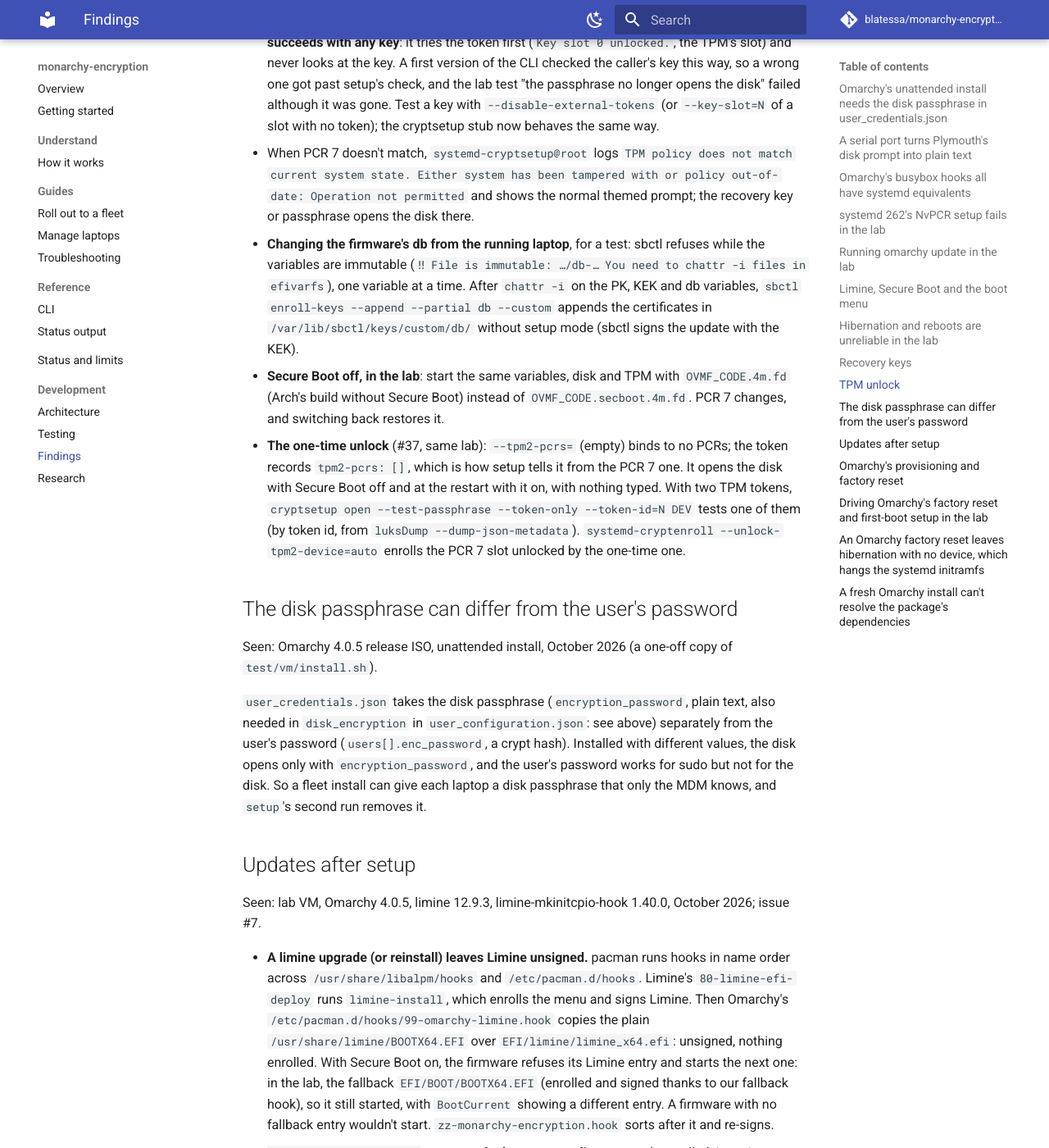
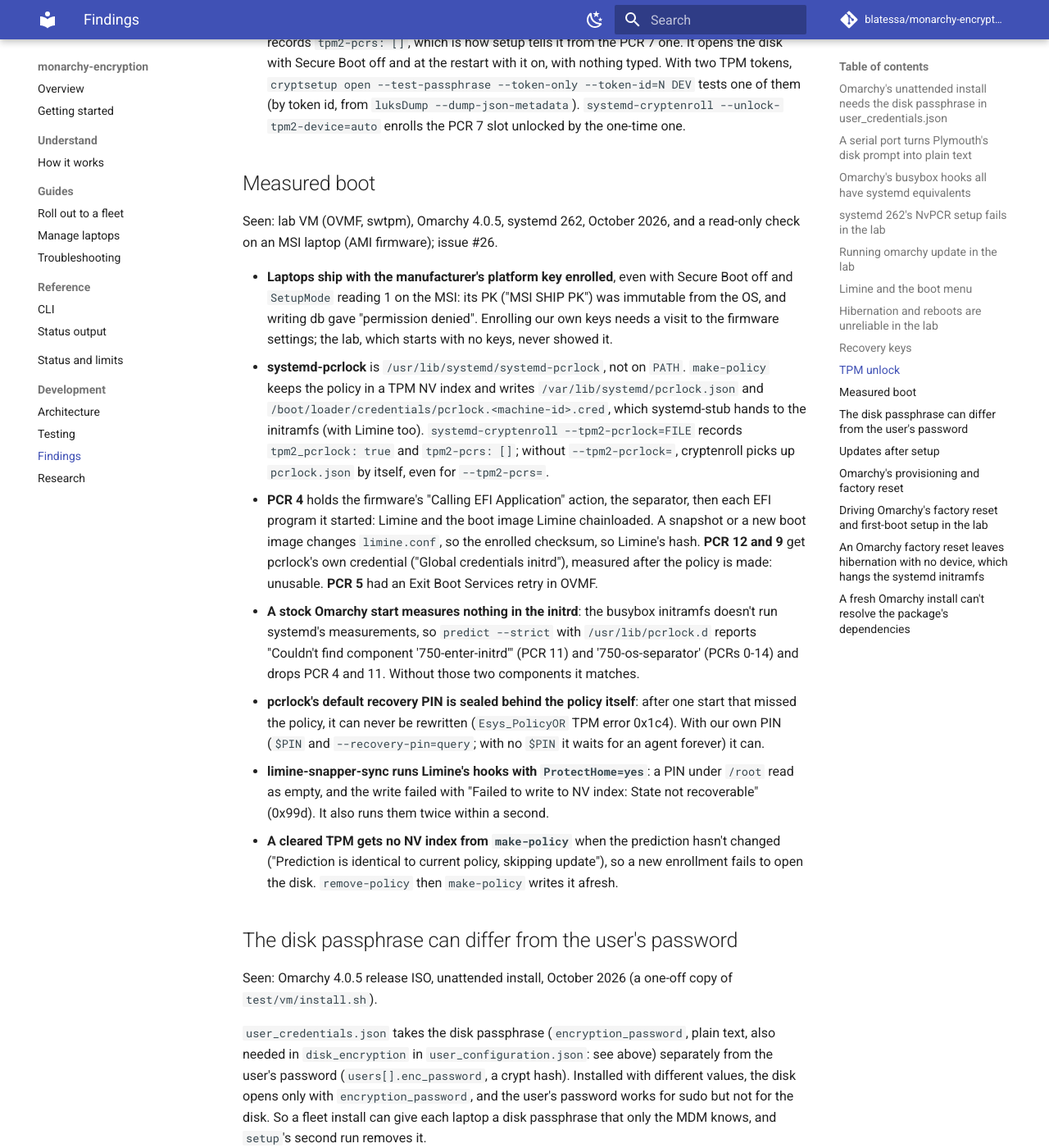
Before and after one commit to blatessa/monarchy-encryption, an MkDocs documentation site: the page built from docs/dev/findings.md, in a window 1280 px wide and 1400 px high, scrolled down 4622 px. Shown: the whole window at 82% size. Built offline with MkDocs 1.6.1 and Material for MkDocs 9.7.7, drawn with Linux system fonts in a browser that asks for light colours; comment, search, counter and statistics services are not loaded; some of the changed text lies outside the part shown.

Commit message:
setup goes ahead after an update; lab suites and docs for measured boot
The check before setup predicted from the files on the ESP, so it refused
whenever they changed since the start: after omarchy update, or right
after Omarchy's first-boot setup (found by e2e-provisioning and
e2e-release). When the prediction fails, the firmware's record is now
checked by kind instead: every PCR 4 and 11 record must be a component
pcrlock knows, a program the firmware started, or a boot image section,
which the files describe at the restart.

Lab: e2e-boot replaces e2e-secureboot (a plain Limine gets the prompt,
snapshots, a changed menu); e2e-tpm, -recoverykey and -initramfs get
their disk prompt from a cleared TPM. Docs describe measured boot.

Co-Authored-By: Claude Opus 5.5 <noreply@anthropic.com>

```diff
--- a/docs/dev/findings.md
+++ b/docs/dev/findings.md
@@ -54,12 +54,10 @@ over ssh needs `OMARCHY_PATH=/usr/share/omarchy` (the desktop session sets it),
 Omarchy's sudoers files, and `Defaults verifypw=any` (its stay-awake step runs `sudo -v`). Even with `-y`, it then
 waits at the orphan-packages step; packages, migrations and post-update hooks have run by then.
 
-## Limine, Secure Boot and the boot menu
+## Limine and the boot menu
 
-Seen: Omarchy 4.0.5, limine 12.9.3, limine-mkinitcpio-hook 1.40.0, sbctl 0.18, in the lab; issue #4.
+Seen: Omarchy 4.0.5, limine 12.9.3, limine-mkinitcpio-hook 1.40.0, in the lab; issue #4.
 
-- Limine's tools sign with sbctl once `sbctl setup --print-state --json` says `"installed": true`, which is true once
-  `sbctl create-keys` has run. Before that the output is empty and nothing is signed.
 - `ENABLE_ENROLL_LIMINE_CONFIG` is read only from `/etc/default/limine`. `limine-common-functions` clears it after
   loading the drop-ins. The enrolled checksum is the BLAKE2B of `limine.conf`, stored in the binary as hex text, so
   `grep -aF "$(b2sum limine.conf | cut -d' ' -f1)" limine_x64.efi` tells whether the current menu is the enrolled one.
@@ -72,18 +70,11 @@ Seen: Omarchy 4.0.5, limine 12.9.3, limine-mkinitcpio-hook 1.40.0, sbctl 0.18, i
 - Omarchy's `limine.conf` has `hash_mismatch_panic: no`, but once the config is enrolled Limine enforces the hashes
   anyway: a boot image whose BLAKE2B doesn't match its `path: …#hash` gives `PANIC: Blake2b hash for URI … does not
   match!`, System halted.
-- Snapshot boot entries start a copy of the boot image from when the snapshot was taken
-  (`<esp>/<machine-id>/limine_history/…efi_sha256_…`), pinned by hash both in `limine.conf` and in
-  limine-snapper-sync's `snapshots.json`, which it regenerates the entries from. A copy from before Secure Boot is
-  unsigned: the firmware refuses it (`PANIC: efi: LoadImage failure (0x800000000000000F)`). Signing it changes its
-  hash, and Limine refuses that instead. `sbctl verify` lists these files although their names don't end in `.efi`.
-  Snapshots taken after the keys exist copy the signed image and start fine.
-- The firmware variables (SecureBoot, SetupMode, PK, KEK) are world-readable. sbctl's keys
-  (`/var/lib/sbctl/keys/*/*.pem`) and the ESP (FAT, `umask=0077`) are root-only. `sbctl list-enrolled-keys` names keys
-  only by subject, and sbctl's platform key is always "Platform Key", so whether the firmware's PK is this laptop's is
-  answered by finding the DER of `PK.pem` in the PK variable.
-- An unsigned EFI program set as `BootNext`: OVMF logs `Access Denied -- rejected probably by Secure Boot`, clears
-  BootNext and starts the next entry (Limine).
+- Snapshot boot entries start the boot image as it was when the snapshot was taken, pinned by hash both in
+  `limine.conf` and in limine-snapper-sync's `snapshots.json`. While it's the current one, the entry uses the same file
+  (`EFI/Linux/…`) with the snapshot's command line from the menu; once a new boot image is built, the old one is kept
+  as a copy (`<esp>/<machine-id>/limine_history/…efi_sha256_…`).
+- The ESP (FAT, `umask=0077`) is root-only.
 
 ## Hibernation and reboots are unreliable in the lab
 
@@ -126,7 +117,7 @@ Seen: lab VM, Omarchy 4.0.5, systemd 262, cryptsetup 2.8, October 2026; issue #6
 
 ## TPM unlock
 
-Seen: lab VM (swtpm), Omarchy 4.0.5, systemd 262, sbctl 0.18, October 2026; issue #5.
+Seen: lab VM (swtpm), Omarchy 4.0.5, systemd 262, October 2026; issue #5 (then bound to PCR 7; see "Measured boot").
 
 - `systemd-cryptenroll --unlock-key-file=/dev/stdin --tpm2-device=auto --tpm2-pcrs=7` enrolls in a few seconds and
   prints `New TPM2 token enrolled as key slot N.` The token (`systemd-tpm2`) records `tpm2-pcrs: [7]` and the bank.
@@ -142,17 +133,41 @@ Seen: lab VM (swtpm), Omarchy 4.0.5, systemd 262, sbctl 0.18, October 2026; issu
 - When PCR 7 doesn't match, `systemd-cryptsetup@root` logs `TPM policy does not match current system state. Either
   system has been tampered with or policy out-of-date: Operation not permitted` and shows the normal themed prompt; the
   recovery key or passphrase opens the disk there.
-- **Changing the firmware's db from the running laptop**, for a test: sbctl refuses while the variables are immutable
-  (`‼ File is immutable: …/db-…  You need to chattr -i files in efivarfs`), one variable at a time. After
-  `chattr -i` on the PK, KEK and db variables, `sbctl enroll-keys --append --partial db --custom` appends the
-  certificates in `/var/lib/sbctl/keys/custom/db/` without setup mode (sbctl signs the update with the KEK).
-- **Secure Boot off, in the lab**: start the same variables, disk and TPM with `OVMF_CODE.4m.fd` (Arch's build
-  without Secure Boot) instead of `OVMF_CODE.secboot.4m.fd`. PCR 7 changes, and switching back restores it.
 - **The one-time unlock** (#37, same lab): `--tpm2-pcrs=` (empty) binds to no PCRs; the token records `tpm2-pcrs:
   []`, which is how setup tells it from the PCR 7 one. It opens the disk with Secure Boot off and at the restart with
   it on, with nothing typed. With two TPM tokens, `cryptsetup open --test-passphrase --token-only --token-id=N DEV`
   tests one of them (by token id, from `luksDump --dump-json-metadata`).
   `systemd-cryptenroll --unlock-tpm2-device=auto` enrolls the PCR 7 slot unlocked by the one-time one.
+
+## Measured boot
+
+Seen: lab VM (OVMF, swtpm), Omarchy 4.0.5, systemd 262, October 2026, and a read-only check on an MSI laptop (AMI
+firmware); issue #26.
+
+- **Laptops ship with the manufacturer's platform key enrolled**, even with Secure Boot off and `SetupMode` reading 1
+  on the MSI: its PK ("MSI SHIP PK") was immutable from the OS, and writing db gave "permission denied". Enrolling
+  our own keys needs a visit to the firmware settings; the lab, which starts with no keys, never showed it.
+- **systemd-pcrlock** is `/usr/lib/systemd/systemd-pcrlock`, not on `PATH`. `make-policy` keeps the policy in a TPM
+  NV index and writes `/var/lib/systemd/pcrlock.json` and `/boot/loader/credentials/pcrlock.<machine-id>.cred`, which
+  systemd-stub hands to the initramfs (with Limine too). `systemd-cryptenroll --tpm2-pcrlock=FILE` records
+  `tpm2_pcrlock: true` and `tpm2-pcrs: []`; without `--tpm2-pcrlock=`, cryptenroll picks up `pcrlock.json` by
+  itself, even for `--tpm2-pcrs=`.
+- **PCR 4** holds the firmware's "Calling EFI Application" action, the separator, then each EFI program it started:
+  Limine and the boot image Limine chainloaded. A snapshot or a new boot image changes `limine.conf`, so the enrolled
+  checksum, so Limine's hash. **PCR 12 and 9** get pcrlock's own credential ("Global credentials initrd"), measured
+  after the policy is made: unusable. **PCR 5** had an Exit Boot Services retry in OVMF.
+- **A stock Omarchy start measures nothing in the initrd**: the busybox initramfs doesn't run systemd's
+  measurements, so `predict --strict` with `/usr/lib/pcrlock.d` reports "Couldn't find component '750-enter-initrd'"
+  (PCR 11) and '750-os-separator' (PCRs 0-14) and drops PCR 4 and 11. Without those two components it matches.
+- **pcrlock's default recovery PIN is sealed behind the policy itself**: after one start that missed the policy, it
+  can never be rewritten (`Esys_PolicyOR` TPM error 0x1c4). With our own PIN (`$PIN` and `--recovery-pin=query`; with
+  no `$PIN` it waits for an agent forever) it can.
+- **limine-snapper-sync runs Limine's hooks with `ProtectHome=yes`**: a PIN under `/root` read as empty, and the
+  write failed with "Failed to write to NV index: State not recoverable" (0x99d). It also runs them twice within a
+  second.
+- **A cleared TPM gets no NV index from `make-policy`** when the prediction hasn't changed ("Prediction is identical
+  to current policy, skipping update"), so a new enrollment fails to open the disk. `remove-policy` then
+  `make-policy` writes it afresh.
 
 ## The disk passphrase can differ from the user's password
 
@@ -168,27 +183,25 @@ MDM knows, and `setup`'s second run removes it.
 
 Seen: lab VM, Omarchy 4.0.5, limine 12.9.3, limine-mkinitcpio-hook 1.40.0, October 2026; issue #7.
 
-- **A limine upgrade (or reinstall) leaves Limine unsigned.** pacman runs hooks in name order across
+- **A limine upgrade (or reinstall) leaves a plain Limine.** pacman runs hooks in name order across
   `/usr/share/libalpm/hooks` and `/etc/pacman.d/hooks`. Limine's `80-limine-efi-deploy` runs `limine-install`, which
-  enrolls the menu and signs Limine. Then Omarchy's `/etc/pacman.d/hooks/99-omarchy-limine.hook` copies the plain
-  `/usr/share/limine/BOOTX64.EFI` over `EFI/limine/limine_x64.efi`: unsigned, nothing enrolled. With Secure Boot on,
-  the firmware refuses its Limine entry and starts the next one: in the lab, the fallback `EFI/BOOT/BOOTX64.EFI`
-  (enrolled and signed thanks to our fallback hook), so it still started, with `BootCurrent` showing a different entry.
-  A firmware with no fallback entry wouldn't start. `zz-monarchy-encryption.hook` sorts after it and re-signs.
+  enrolls the menu. Then Omarchy's `/etc/pacman.d/hooks/99-omarchy-limine.hook` copies the plain
+  `/usr/share/limine/BOOTX64.EFI` over `EFI/limine/limine_x64.efi`: nothing enrolled, so it boots any menu.
+  `zz-monarchy-encryption.hook` sorts after it and rebuilds.
 - **`omarchy-refresh-limine` re-opens the boot menu editor**, correctly enrolled: it copies Omarchy's default
   `limine.conf` (no `editor_enabled: no`) over ours and runs `limine-update`, which enrolls the new menu's checksum.
   Everything is signed and the laptop starts with the TPM, but the menu can be edited again. Limine runs its post
   hooks (`/etc/boot/hooks/post.d`) in name order, its own `90-limine-enroll-config` among them, so a hook named `85-`
   can lock the menu before its checksum is enrolled.
 - **Kernel updates and Omarchy migrations stay correct** on their own. Every migration that rebuilds the boot image
-  goes through `limine-mkinitcpio` or `limine-update`, which sign through sbctl's hook. The ones in 4.0.5 edit only
+  goes through `limine-mkinitcpio` or `limine-update`, which run Limine's post hooks. The ones in 4.0.5 edit only
   `BOOT_ORDER` in `/etc/default/limine` and their own drop-ins, never our `ENABLE_ENROLL_LIMINE_CONFIG` line or
   `zz-monarchy-encryption.conf`. No migration runs `omarchy-refresh-limine`.
 
 ## Omarchy's provisioning and factory reset
 
 Seen: Omarchy 4.0.5 in the lab (reading `omarchy-provision-owner` and `omarchy-system-factory-reset`, and trying the
-auto-unlock and `sbctl reset`), October 2026; issue #9.
+auto-unlock), October 2026; issue #9.
 
 - **Deferred provisioning auto-unlocks with a busybox-only mechanism.** A deferred install, or a factory reset, stages
   a throwaway passphrase as `/var/lib/omarchy/provisioning/luks-key` and `/etc/omarchy/provisioning.key`, bundles the
@@ -204,16 +217,7 @@ auto-unlock and `sbctl reset`), October 2026; issue #9.
 - **A factory reset asks for the "current disk encryption passphrase"**, which a set-up laptop no longer has; the
   recovery key works there. It adds the throwaway slot and leaves the others to provisioning (above).
 - **A factory reset rebuilds the boot files inside the `@factory` snapshot** (`chroot "$next" limine-update`), taken
-  right after the install: no sbctl keys, no `ENABLE_ENROLL_LIMINE_CONFIG=yes`, no monarchy-encryption. Everything it
-  writes is unsigned (not tested end to end yet: #19's snapshot finding says the firmware refuses unsigned images).
-- **`sbctl reset` hands the firmware back** from the running laptop: it removes the platform key (after `chattr -i` on
-  the PK, KEK and db variables, as for any change), the firmware is in setup mode at once, and Secure Boot is off from
-  the next start. Signed boot files keep starting.
-- **`sbctl reset` removes only the platform key**: KEK and db stay in the firmware, and efivarfs keeps them immutable.
-  Enrolling keys again then fails (`‼ File is immutable: …/KEK-…`, `…/db-…`) until `chattr -i` on each, so `setup`
-  clears the flag on any leftover KEK, db and dbx before enrolling. Firmwares whose "clear keys" or "reset to setup
-  mode" removes only the platform key leave the same state. Found by `e2e-release.sh` (setup after a release and a
-  factory reset).
+  right after the install: no `ENABLE_ENROLL_LIMINE_CONFIG=yes`, no monarchy-encryption, so none of our hooks run.
 - The lab install (Omarchy 4.0.5 ISO, `defer_provisioning: false`) has an `@factory` subvolume, so a factory reset can
   be tried there.
 
```
Also changed, not shown: AGENTS.md (+12 -11 lines), README.md (+1 -1 lines), docs/dev/architecture.md (+8 -3 lines), docs/dev/testing.md (+20 -18 lines), docs/guides/troubleshooting.md (+1 -1 lines), 9 other files.
